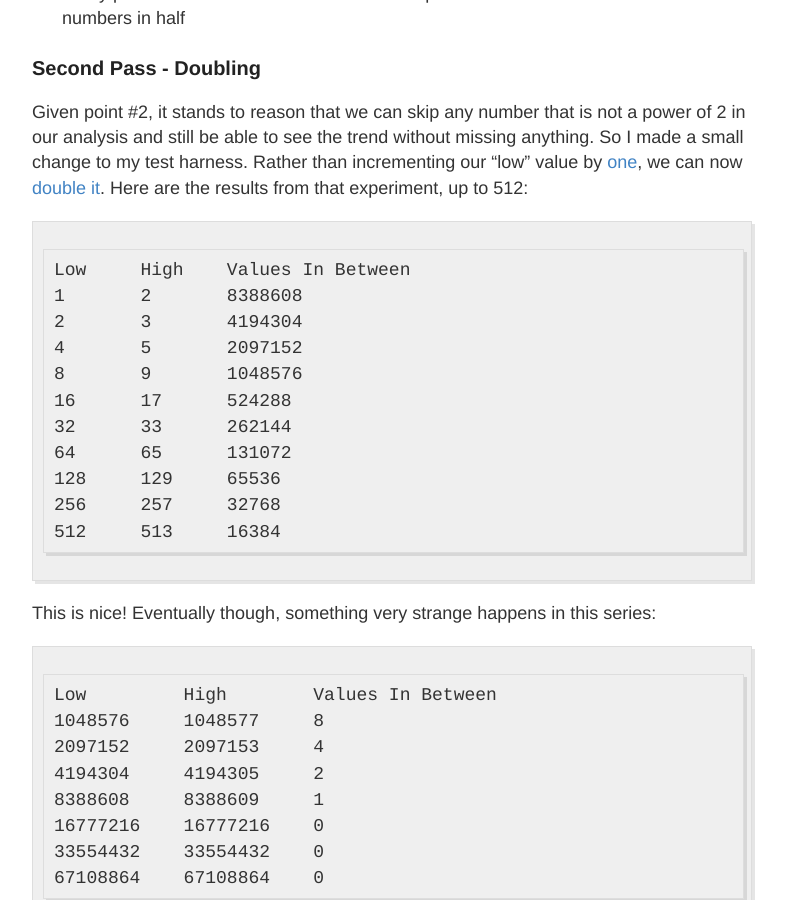
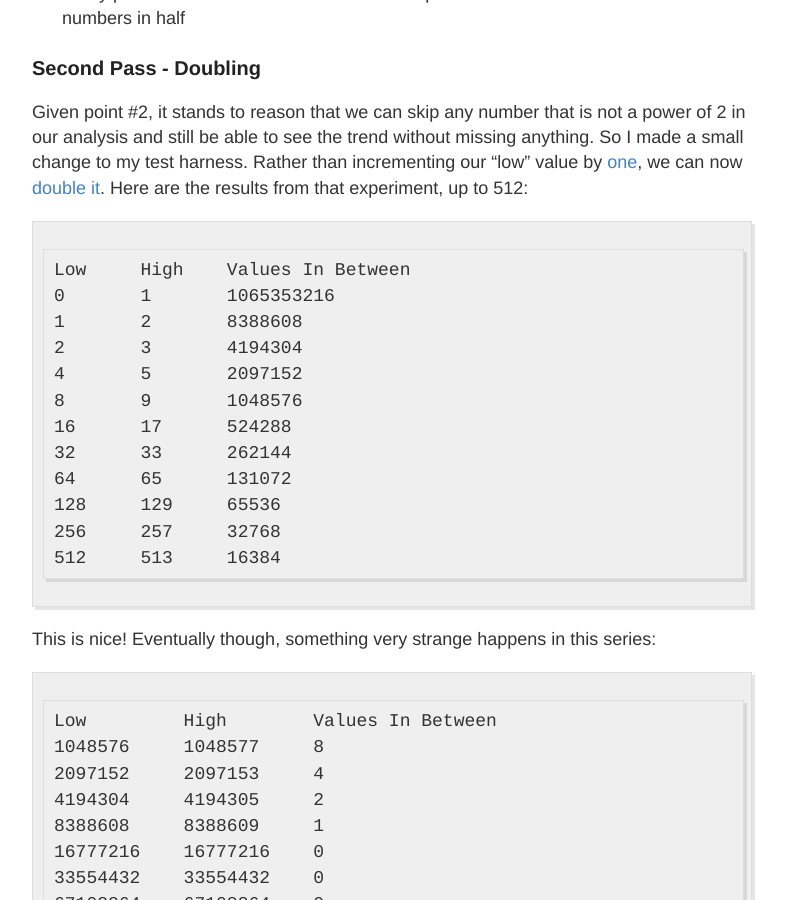
Before and after one commit to jschiff/jschiff.github.io, a Jekyll site: the page built from _posts/2020-7-10-Something-About-Floats.md, in a window 1280 px wide and 900 px high, scrolled down 3582 px. Shown: the whole window, without its empty margins (248-1034 px from the left). Built offline with Jekyll 4.4.1, drawn with Linux system fonts in a browser that asks for light colours.

Commit message:
More fixes

````diff
--- a/_posts/2020-7-10-Something-About-Floats.md
+++ b/_posts/2020-7-10-Something-About-Floats.md
@@ -96,6 +96,7 @@ Given point #2, it stands to reason that we can skip any number that is not a po
 
 ```
 Low     High    Values In Between
+0       1       1065353216
 1       2       8388608
 2       3       4194304
 4       5       2097152
@@ -250,7 +251,7 @@ This looks fine at first. Then a player leaves your game on overnight to get an
 
 To be fair, Unity warns against using [Time.time] for such purposes in the manual:
 
->Regular (per frame) calls should be avoided: Time.time is intended to supply the length of time the application has been running for, and not the time per frame.
+> Regular (per frame) calls should be avoided: Time.time is intended to supply the length of time the application has been running for, and not the time per frame.
 
 But that doesn't stop beginners from doing so anyway!
 
````
